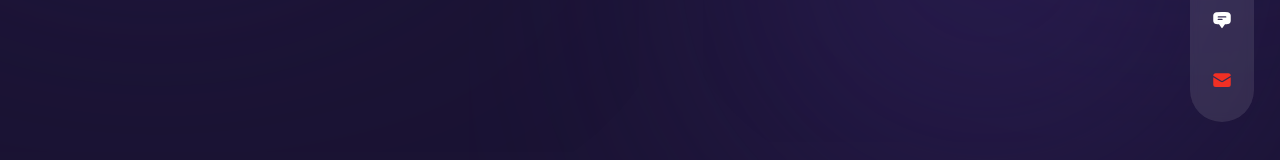
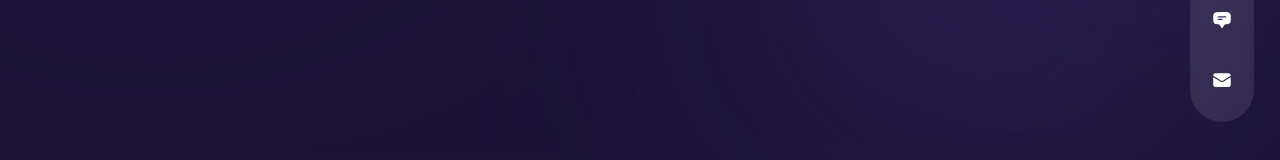
Before and after one commit to elenaRotari/my_new_portfolio_next, a Next.js app: page /contact in a window 1280 px wide. Shown: the part 470-630 px from the top of the page. Built offline with nearby package versions, Linux system fonts and the light colour scheme.

Commit message:
delete no need data

```diff
--- a/app/components/Nav.js
+++ b/app/components/Nav.js
@@ -43,7 +43,7 @@ const Nav = () => {
             <Link
               href={item.path}
               key={index}
-              className={`${item.path === pathname && "text-accent"}
+              className={`
               hover:text-accent transition-all duration-600 items-center flex relative group `}
             >
               <div className="absolute pr-14 right-0 hidden xl:group-hover:flex ">
--- a/app/layout.js
+++ b/app/layout.js
@@ -16,7 +16,6 @@ const metadata = {
 
 export default function RootLayout({ children }) {
   const pathname = usePathname();
-  console.log(pathname);
 
   return (
     <html lang="en">
```
